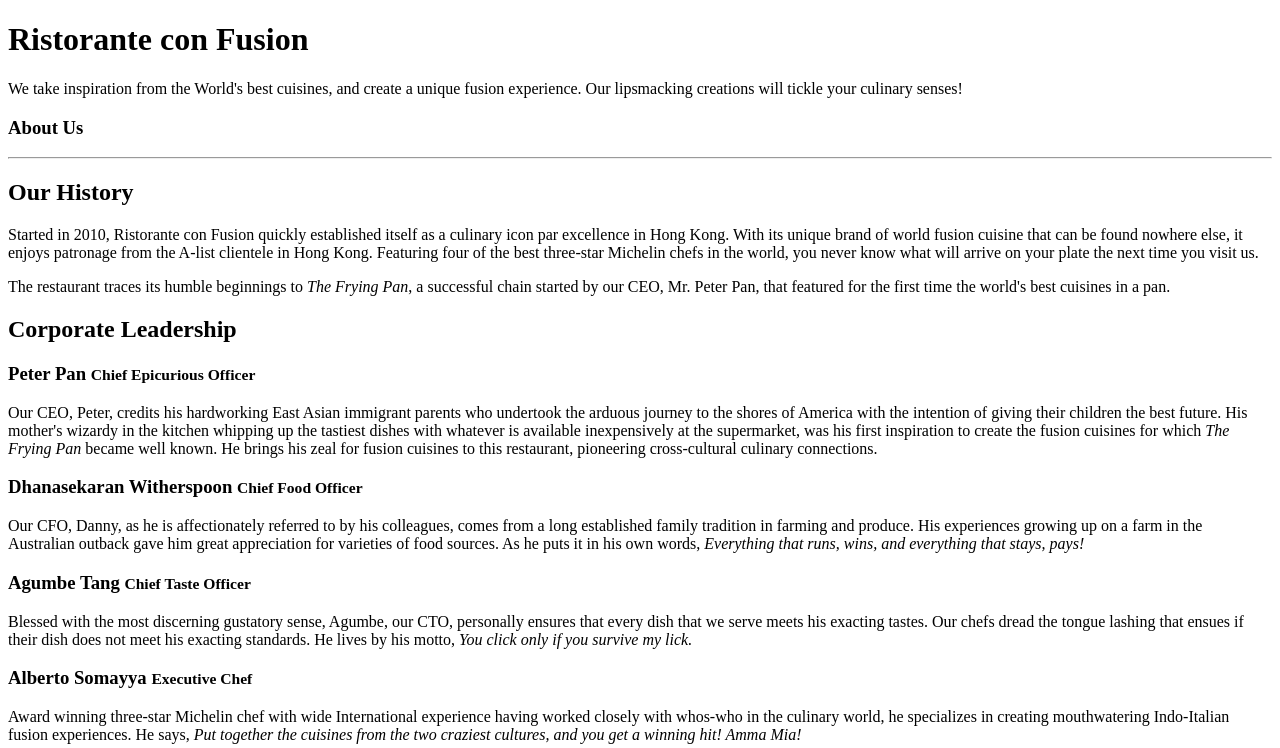
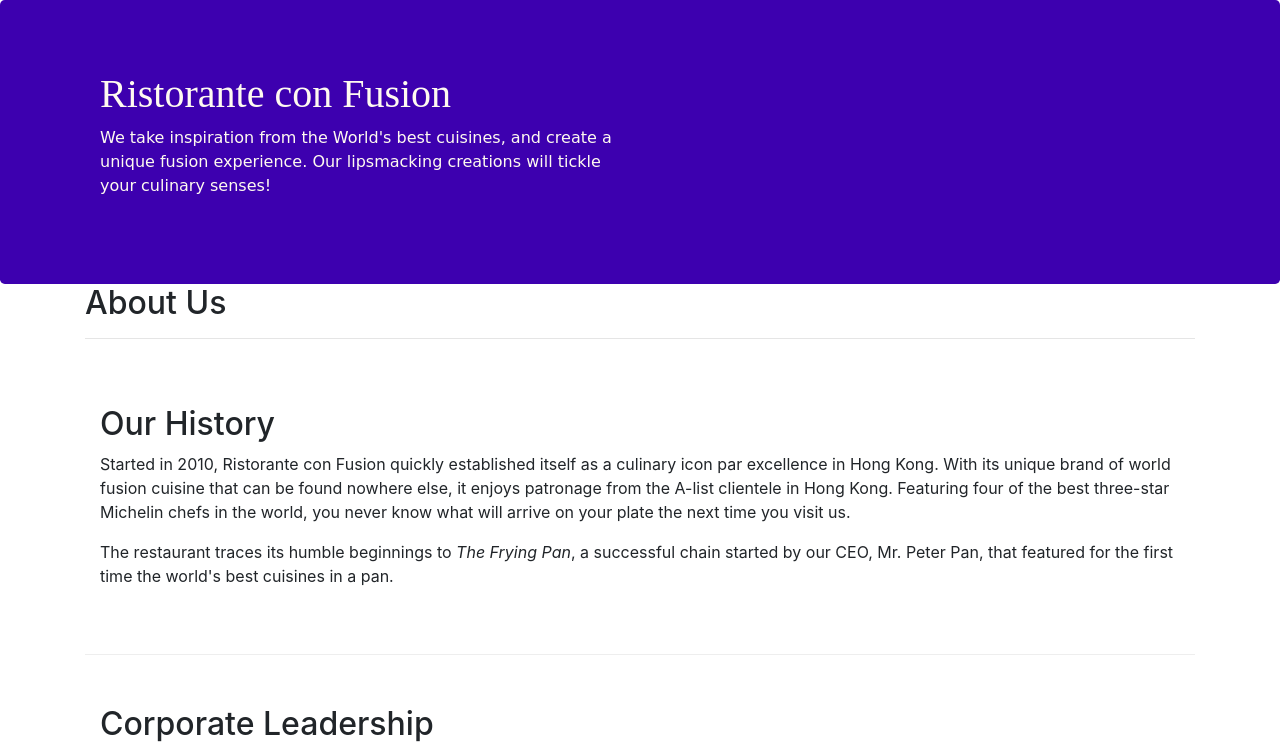
Before and after one commit to Vincent-Aboagye/bootTrap4_test, a website: page aboutus.html in a window 1280 px wide. Shown: the top 748 px of the page. Drawn offline with nearby package versions, Linux system fonts and the light colour scheme; a web font is replaced by a local one.

Commit message:
Assignment_1 completed

```diff
--- a/aboutus.html
+++ b/aboutus.html
@@ -2,6 +2,15 @@
 <html lang="en">
 
 <head>
+    <meta charset="utf-8">
+    <meta name="viewport" content="width=device-width, initial-scale=1, shrink-to-fit=no">
+    <meta http-equiv="x-ua-compatible" content="ie=edge">
+
+    <!-- Bootstrap CSS -->
+    <link rel="stylesheet" href="node_modules/bootstrap/dist/css/bootstrap.min.css">
+    <link rel="stylesheet" href="css/styles.css">
+    <link href="https://fonts.googleapis.com/css2?family=David+Libre:wght@700&display=swap" rel="stylesheet">
+
 
     <title>Ristorante Con Fusion: About Us</title>
 
@@ -13,8 +22,8 @@
         <div class="container">
             <div class="row row-header">
                 <div class="col-12 col-sm-6">
-                    <h1>Ristorante con Fusion</h1>
-                    <p>We take inspiration from the World's best cuisines, and create a unique fusion experience. Our lipsmacking creations will tickle your culinary senses!</p>
+                    <h1 style="font-family: 'David Libre', serif">Ristorante con Fusion</h1>
+                    <p style="font-family: Sansita Swashed, cursive">We take inspiration from the World's best cuisines, and create a unique fusion experience. Our lipsmacking creations will tickle your culinary senses!</p>
                 </div>
                 <div class="col-12 col-sm">
                 </div>
@@ -22,16 +31,16 @@
         </div>
     </header>
 
-    <div>
-        <div>
-            <div>
-               <h3>About Us</h3>
+    <div class="container">
+        <div class="row">
+            <div class="col col-sm-12">
+               <h2>About Us</h2>
                <hr>
             </div>
         </div>
 
-        <div>
-            <div>
+        <div class="row row-content">
+            <div class="col">
                 <h2>Our History</h2>
                 <p>Started in 2010, Ristorante con Fusion quickly established itself as a culinary icon par excellence in Hong Kong. With its unique brand of world fusion cuisine that can be found nowhere else, it enjoys patronage from the A-list clientele in Hong Kong.  Featuring four of the best three-star Michelin chefs in the world, you never know what will arrive on your plate the next time you visit us.</p>
                 <p>The restaurant traces its humble beginnings to <em>The Frying Pan</em>, a successful chain started by our CEO, Mr. Peter Pan, that featured for the first time the world's best cuisines in a pan.</p>
@@ -41,17 +50,17 @@
         </div>
 
 
-        <div>
-            <div>
+        <div class="row row-content">
+            <div class="col">
                 <h2>Corporate Leadership</h2>
-                <h3>Peter Pan <small>Chief Epicurious Officer</small></h3>
-                <p>Our CEO, Peter, credits his hardworking East Asian immigrant parents who undertook the arduous journey to the shores of America with the intention of giving their children the best future. His mother's wizardy in the kitchen whipping up the tastiest dishes with whatever is available inexpensively at the supermarket, was his first inspiration to create the fusion cuisines for which <em>The Frying Pan</em> became well known. He brings his zeal for fusion cuisines to this restaurant, pioneering cross-cultural culinary connections.</p>
-                <h3>Dhanasekaran Witherspoon <small>Chief Food Officer</small></h3>
-                <p>Our CFO, Danny, as he is affectionately referred to by his colleagues, comes from a long established family tradition in farming and produce. His experiences growing up on a farm in the Australian outback gave him great appreciation for varieties of food sources. As he puts it in his own words, <em>Everything that runs, wins, and everything that stays, pays!</em></p>
-                <h3>Agumbe Tang <small>Chief Taste Officer</small></h3>
-                <p>Blessed with the most discerning gustatory sense, Agumbe, our CTO, personally ensures that every dish that we serve meets his exacting tastes. Our chefs dread the tongue lashing that ensues if their dish does not meet his exacting standards. He lives by his motto, <em>You click only if you survive my lick.</em></p>
-                <h3>Alberto Somayya <small>Executive Chef</small></h3>
-                <p>Award winning three-star Michelin chef with wide International experience having worked closely with whos-who in the culinary world, he specializes in creating mouthwatering Indo-Italian fusion experiences. He says, <em>Put together the cuisines from the two craziest cultures, and you get a winning hit! Amma Mia!</em></p>
+                <h3 class="h3-header">Peter Pan <small>Chief Epicurious Officer</small></h3>
+                <p class="d-none d-sm-block">Our CEO, Peter, credits his hardworking East Asian immigrant parents who undertook the arduous journey to the shores of America with the intention of giving their children the best future. His mother's wizardy in the kitchen whipping up the tastiest dishes with whatever is available inexpensively at the supermarket, was his first inspiration to create the fusion cuisines for which <em>The Frying Pan</em> became well known. He brings his zeal for fusion cuisines to this restaurant, pioneering cross-cultural culinary connections.</p>
+                <h3 class="h3-header">Dhanasekaran Witherspoon <small>Chief Food Officer</small></h3>
+                <p class="d-none d-sm-block">Our CFO, Danny, as he is affectionately referred to by his colleagues, comes from a long established family tradition in farming and produce. His experiences growing up on a farm in the Australian outback gave him great appreciation for varieties of food sources. As he puts it in his own words, <em>Everything that runs, wins, and everything that stays, pays!</em></p>
+                <h3 class="h3-header">Agumbe Tang <small>Chief Taste Officer</small></h3>
+                <p class="d-none d-sm-block">Blessed with the most discerning gustatory sense, Agumbe, our CTO, personally ensures that every dish that we serve meets his exacting tastes. Our chefs dread the tongue lashing that ensues if their dish does not meet his exacting standards. He lives by his motto, <em>You click only if you survive my lick.</em></p>
+                <h3 class="h3-header">Alberto Somayya <small>Executive Chef</small></h3>
+                <p class="d-none d-sm-block">Award winning three-star Michelin chef with wide International experience having worked closely with whos-who in the culinary world, he specializes in creating mouthwatering Indo-Italian fusion experiences. He says, <em>Put together the cuisines from the two craziest cultures, and you get a winning hit! Amma Mia!</em></p>
             </div>
        </div>
 
@@ -63,7 +72,7 @@
                 <div class="col-4 offset-1 col-sm-2">
                     <h5>Links</h5>
                     <ul class="list-unstyled">
-                        <li><a href="#">Home</a></li>
+                        <li><a href="index.html">Home</a></li>
                         <li><a href="#">About</a></li>
                         <li><a href="#">Menu</a></li>
                         <li><a href="#">Contact</a></li>
--- a/css/styles.css
+++ b/css/styles.css
@@ -11,7 +11,7 @@
 }
 
 .footer {
-    background-color: #d1c4e9;
+    background-color: #a58bdb;
     margin: 0px auto;
     padding: 20px 0 20px 0;
 }
@@ -19,7 +19,7 @@
 .jumbotron {
     padding: 70px 30px 70px 30px;
     margin: 0 auto;
-    background: #9575cd;
+    background: #3d00af;
     color: floralwhite;
 }
 
@@ -28,3 +28,6 @@
     margin: 0px;
     color: #0f0f0f;
 }
+.h3-header{
+    padding: 20px 0 0 0;
+}
```
Also changed, not shown: index.html (+1 -1 lines).
